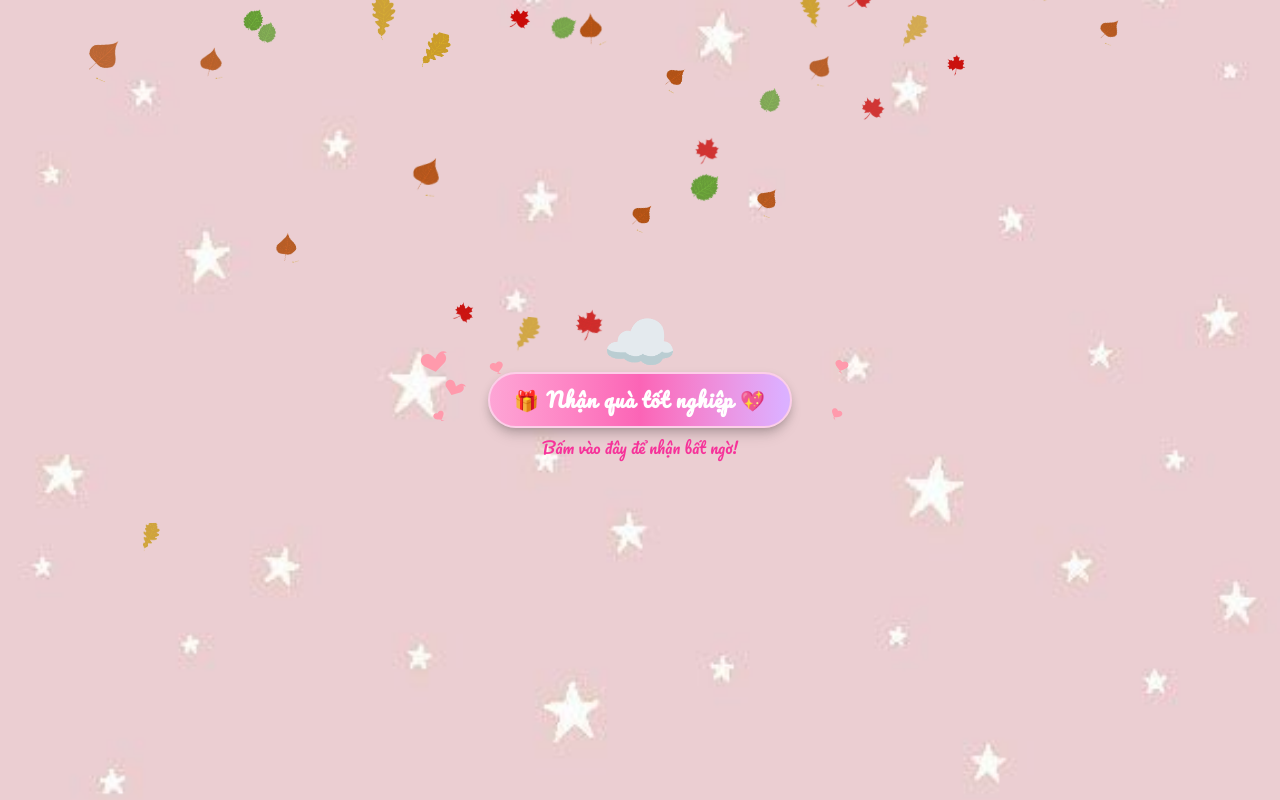
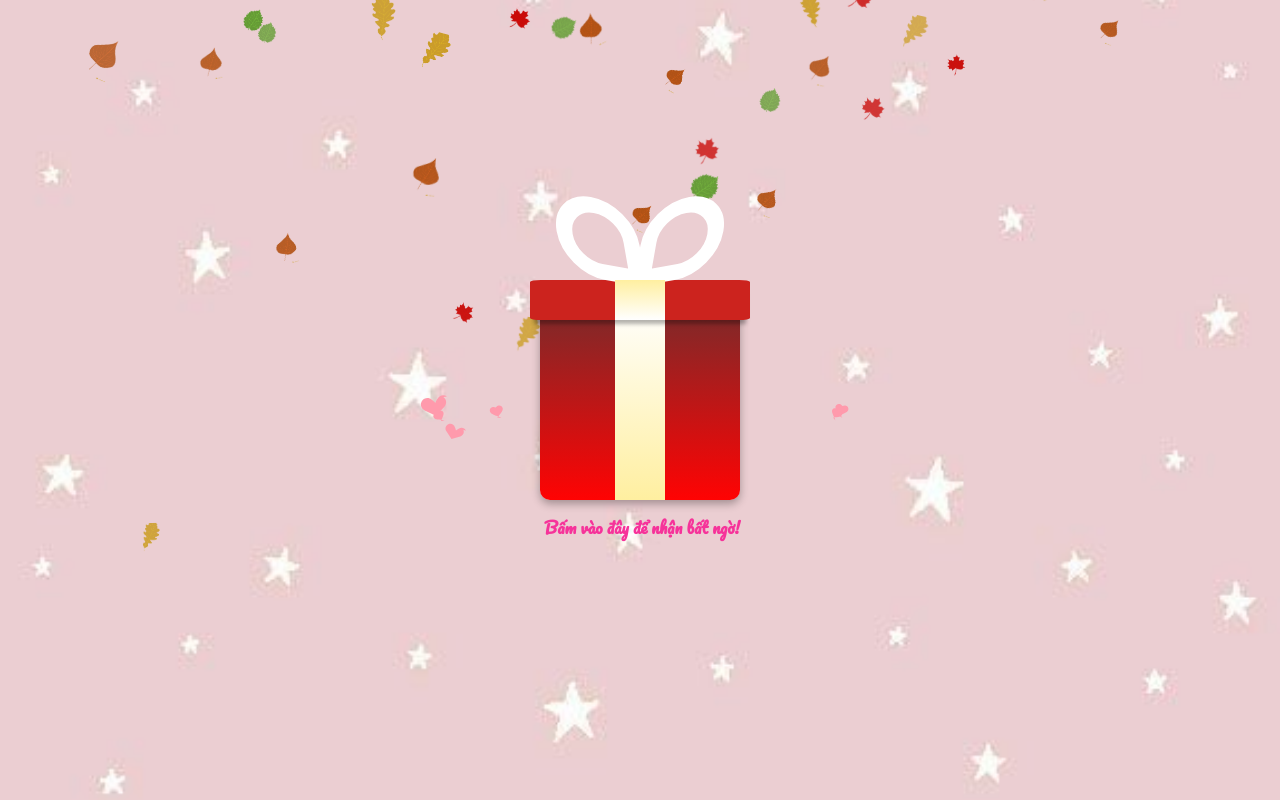
Before and after one commit to aminh09cs/graduate-project, a Next.js app: page / in a window 1280 px wide. Built offline with nearby package versions, Linux system fonts and the light colour scheme.

Commit message:
fix: change position

```diff
--- /dev/null
+++ b/src/app/components/BoxGift.tsx
@@ -0,0 +1,75 @@
+import React from 'react';
+import { useRouter } from 'next/navigation';
+
+export default function BoxGift() {
+  const router = useRouter();
+  const [active, setActive] = React.useState(false);
+
+  const handleClick = () => {
+    setActive(true);
+    setTimeout(() => {
+      router.push('/celebration');
+    }, 900);
+  };
+
+  return (
+    <div style={{
+      position: 'fixed',
+      top: 0,
+      left: 0,
+      width: '100vw',
+      height: '100vh',
+      display: 'flex',
+      justifyContent: 'center',
+      alignItems: 'center',
+      zIndex: 50
+    }}>
+      <style>{`
+        .box { position: relative; }
+        .box::before { content: ""; width: 440px; height: 440px; background-color: transparent; position: absolute; z-index: -1; top: 50%; left: 50%; transform: translate(-50%, -50%); border-radius: 50%; }
+        .box-body { position: relative; height: 200px; width: 200px; background-color: #cc231e; border-bottom-left-radius: 5%; border-bottom-right-radius: 5%; box-shadow: 0px 4px 8px 0px rgba(0,0,0,0.3); background: linear-gradient(#762c2c,#ff0303); transition: box-shadow 0.2s; }
+        .box-body .img { opacity: 0; transform: translateY(0%); transition: all 0.5s; margin: 0 auto; display: block; }
+        .box-body.active { cursor: pointer; animation: box-body 1s forwards ease-in-out; }
+        .box-body.active .img { opacity: 1; z-index: 0; transform: translateY(-157px); }
+        .box-body.active .box-lid { animation: box-lid 1s forwards ease-in-out; }
+        .box-body.active .box-bowtie::before { animation: box-bowtie-left 1.1s forwards ease-in-out; }
+        .box-body.active .box-bowtie::after { animation: box-bowtie-right 1.1s forwards ease-in-out; }
+        .box-body::after { content: ""; position: absolute; top: 0; bottom: 0; left: 50%; transform: translateX(-50%); width: 50px; background: linear-gradient(#ffffff,#ffefa0); }
+        .box-lid { position: absolute; z-index: 1; left: 50%; transform: translateX(-50%); bottom: 90%; height: 40px; background-color: #cc231e; width: 220px; border-radius: 5%; box-shadow: 0 8px 4px -4px rgba(0,0,0,0.3); }
+        .box-lid::after { content: ""; position: absolute; top: 0; bottom: 0; left: 50%; transform: translateX(-50%); width: 50px; background: linear-gradient(#ffefa0,#fff); }
+        .box-bowtie { z-index: 1; height: 100%; }
+        .box-bowtie::before, .box-bowtie::after { content: ""; width: 83.33px; height: 83.33px; border: 16.67px solid white; border-radius: 50% 50% 0 50%; position: absolute; bottom: 99%; z-index: -1; }
+        .box-bowtie::before { left: 50%; transform: translateX(-100%) skew(10deg, 10deg); }
+        .box-bowtie::after { left: 50%; transform: translateX(0%) rotate(90deg) skew(10deg, 10deg); }
+        @keyframes box-lid { 0%,42% { transform: translate3d(-50%,0%,0) rotate(0deg); } 60% { transform: translate3d(-85%,-230%,0) rotate(-25deg); } 90%,100% { transform: translate3d(-119%,225%,0) rotate(-70deg); } }
+        @keyframes box-body { 0% { transform: translate3d(0%,0%,0) rotate(0deg); } 25% { transform: translate3d(0%,25%,0) rotate(20deg); } 50% { transform: translate3d(0%,-15%,0) rotate(0deg); } 70% { transform: translate3d(0%,0%,0) rotate(0deg); } }
+        @keyframes box-bowtie-right { 0%,50%,75% { transform: translateX(0%) rotate(90deg) skew(10deg,10deg); } 90%,100% { transform: translate(-50%,-15%) rotate(45deg) skew(10deg,10deg); box-shadow: 0px 4px 8px -4px rgba(0,0,0,0.3); } }
+        @keyframes box-bowtie-left { 0% { transform: translateX(-100%) rotate(0deg) skew(10deg,10deg); } 50%,75% { transform: translate(-50%,-15%) rotate(45deg) skew(10deg,10deg); } 90%,100% { transform: translateX(-100%) rotate(0deg) skew(10deg,10deg); } }
+      `}</style>
+      <div className="box" style={{ position: 'relative' }}>
+        <div className={`box-body${active ? ' active' : ''}`} onClick={handleClick} style={{ cursor: 'pointer' }}>
+          <img className="img" src="https://via.placeholder.com/150" alt="placeholder" />
+          <div className="box-lid">
+            <div className="box-bowtie"></div>
+          </div>
+        </div>
+        <span
+          className="absolute text-pink-500 text-lg animate-bounce"
+          style={{
+            position: 'absolute',
+            top: 'calc(100% + 16px)',
+            left: '2%',
+            transform: 'translateX(-50%)',
+            whiteSpace: 'nowrap',
+            fontWeight: 'bold',
+            fontSize: 16,
+            pointerEvents: 'none',
+            userSelect: 'none'
+          }}
+        >
+          Bấm vào đây để nhận bất ngờ!
+        </span>
+      </div>
+    </div>
+  );
+}
--- a/src/app/page.tsx
+++ b/src/app/page.tsx
@@ -5,6 +5,7 @@ import { gsap } from 'gsap';
 import { useRouter } from 'next/navigation';
 import Heart from '@/components/Heart';
 import LeafFallBackground from '@/components/LeafFallBackground';
+import BoxGift from './components/BoxGift';
 
 export default function Home() {
   const progressRef = useRef<HTMLDivElement>(null);
@@ -136,17 +137,9 @@ export default function Home() {
                 </div>
               </div>
             )}
-            {/* Cute button xuất hiện khi xong */}
             {done && (
-              <div className="flex flex-col items-center justify-center mt-8 animate-fade-in">
-                <button
-                  onClick={() => router.push('/celebration')}
-                  className="px-6 py-3 rounded-full bg-gradient-to-r from-pink-300 via-pink-400 to-purple-300 text-white text-xl shadow-lg border-2 border-pink-200 hover:scale-105 active:scale-95 transition-all duration-300 font-bold flex items-center gap-2 drop-shadow-lg"
-                  style={{ fontFamily: 'Pacifico, cursive', letterSpacing: 1 }}
-                >
-                  🎁 Nhận quà tốt nghiệp 💖
-                </button>
-                <span className="mt-2 text-pink-500 text-base animate-bounce">Bấm vào đây để nhận bất ngờ!</span>
+              <div className="relative flex flex-col items-center justify-center mt-8 animate-fade-in">
+                <BoxGift />
               </div>
             )}
           </div>
```
Also changed, not shown: src/app/celebration/page.tsx (+0 -7 lines).
